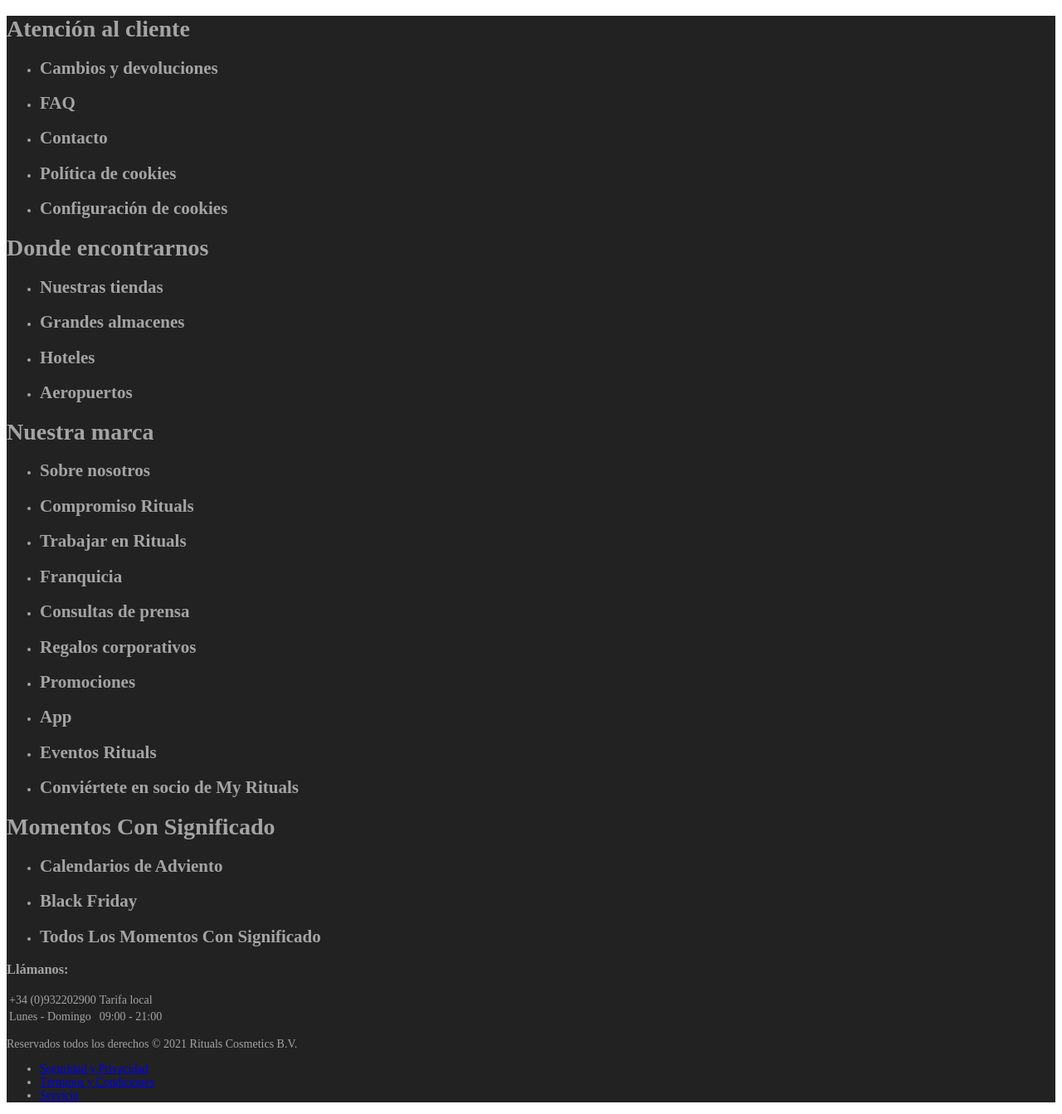
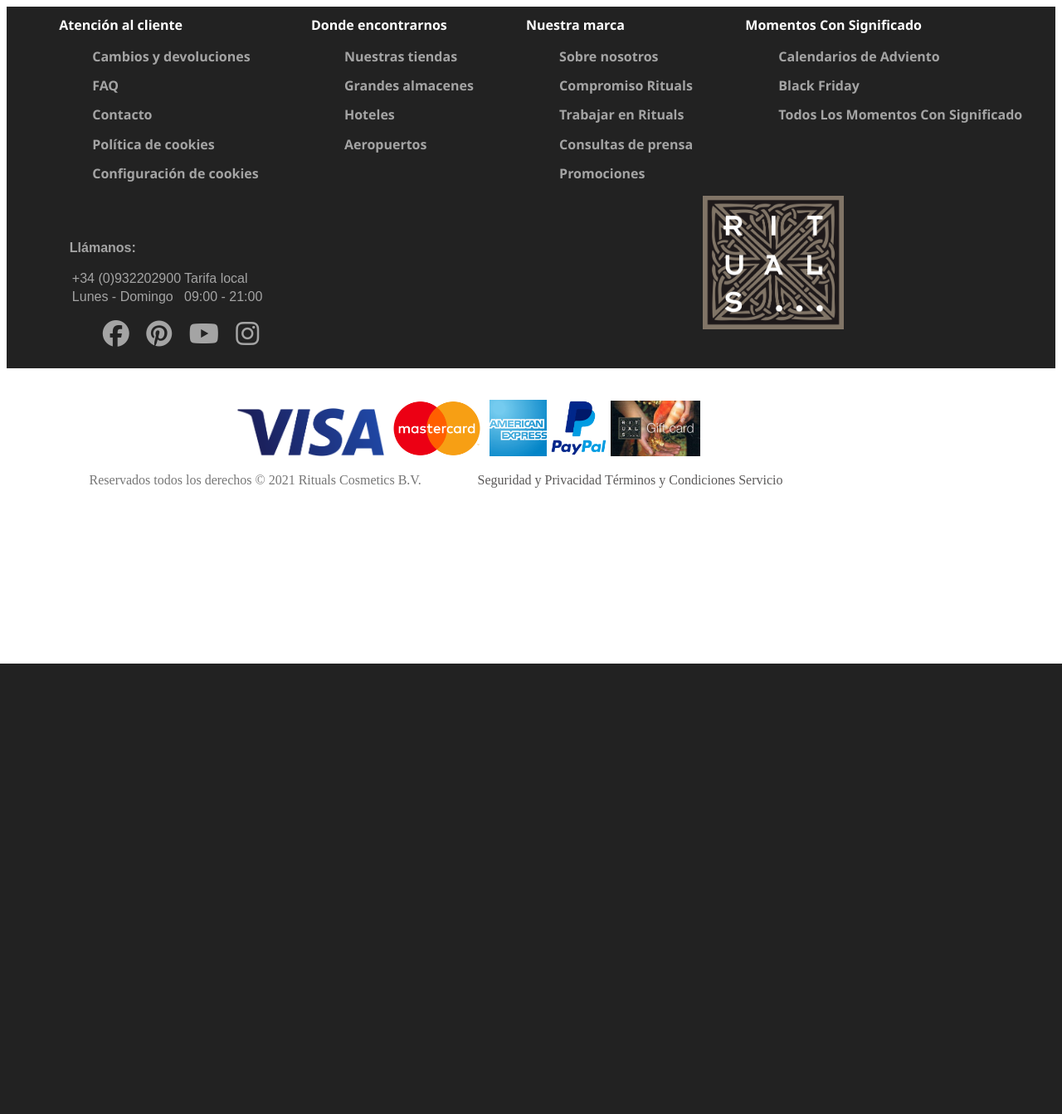
Before and after one commit to jsborbon/Rituals, a PHP site: page / in a window 1280 px wide. Shown: the whole page at 83% size. After the commit the page ends 800 px from the top, so only its background shows below. Run offline with PHP 8.4, Linux system fonts and the light colour scheme; some libraries are stand-ins or nearby versions.

Commit message:
Footer acabado sin links

```diff
--- a/Index.html
+++ /dev/null
@@ -1,144 +0,0 @@
-<!DOCTYPE html>
-<html lang="en">
-<head>
-    <meta charset="UTF-8">
-    <meta http-equiv="X-UA-Compatible" content="IE=edge">
-    <meta name="viewport" content="width=device-width, initial-scale=1.0">
-    <title>Rituals | Home</title>
-    <link href="https://www.rituals.com/on/demandware.static/Sites-IBE-Site/-/default/dw48c20db6/images/favicon.ico" rel="shortcut icon">
-    <meta name="description" content="Descubre Rituals. Cosmética Cuerpo y Hogar diseñados para ayudarte a relajarte en casa. ✓Tienda web oficial ✓Envíos gratis a partir de 30 € ✓Tu compra tiene regalo">
-    <link href="estilos.css" rel="stylesheet">
-</head>
-<body>
-        <footer>
-            <div class="columna">
-                <h1>Atención al cliente</h1>
-        <ul>
-        <li>
-        <h2>Cambios y devoluciones</h2>
-        </li>
-        <li>
-        <h2>FAQ</h2>
-        </li>
-        <li>
-        <h2>Contacto</h2>
-        </li>
-        <li>
-        <h2>Política de cookies</h2>
-        </li>
-        <li>
-        <h2>Configuración de cookies</h2>
-        </li>
-        </ul>
-        </div>
-        </div>
-        <div class="columna">
-            <h1>Donde encontrarnos</h1>
-        <ul>
-        <li>
-        <h2>Nuestras tiendas</h2>
-        </li>
-        <li>
-        <h2>Grandes almacenes</h2>
-        </li>
-        <li>
-        <h2>Hoteles</h2>
-        </li>
-        <li>
-        <h2>Aeropuertos</h2>
-        </li>
-        </ul>
-        </div>
-        </div>
-        <div class="columna">
-        <h1>Nuestra marca</h1>
-        <ul>
-        <li>
-        <h2>Sobre nosotros</h2>
-        </li>
-        <li>
-        <h2>Compromiso Rituals</h2>
-        </li>
-        <li>
-        <h2>Trabajar en Rituals</h2>
-        </li>
-        <li>
-        <h2>Franquicia</h2>
-        </li>
-        <li>
-        <h2>Consultas de prensa</h2>
-        </li>
-        <li>
-        <h2>Regalos corporativos</h2>
-        </li>
-        <li>
-        <h2>Promociones</h2>
-        </li>
-        <li>
-        <h2>App</h2>
-        </li>
-        <li>
-        <h2>Eventos Rituals</h2>
-        </li>
-        <li>
-        <h2>Conviértete en socio de My Rituals</h2>
-        </li>
-        </ul>
-        </div>
-        </div>
-        <div class="columna">
-        <h1>Momentos Con Significado</h1>
-        <ul>
-        <li>
-        <h2>Calendarios de Adviento</h2>
-        </li>
-        <li>
-        <h2>Black Friday</h2>
-        </li>
-        <li>
-        <h2>Todos Los Momentos Con Significado</h2>
-        </li>
-        </ul>
-        </div>
-        </div>
-        </div>
-        <div class="footer-column">
-        <div class="footer-contact">
-        <h3>Llámanos:</h3>
-        <table>
-        <tbody><tr>
-        <td>+34 (0)932202900</td>
-        <td class="secondary">Tarifa local</td>
-        </tr>
-        <tr>
-        <td>Lunes - Domingo</td>
-        <td class="secondary"> 09:00 - 21:00</td>
-        </tr>
-        </tbody></table>
-        </div>
-        </div>
-
-
-                    </div>
-                </div>
-
-
-            </div>
-        </div>
-
-            <div class="footer-bottom-elements">
-            <div class="inner-wrapper">
-                <p class="copyright">Reservados todos los derechos © 2021 Rituals Cosmetics B.V.</p>
-
-
-        <ul class="bottom-links">
-            <li><a href="https://www.rituals.com/es-es/privacy-policy.html">Seguridad y Privacidad</a></li>
-            <li><a href="https://www.rituals.com/es-es/terms-and-conditions.html">Términos y Condiciones</a></li>
-            <li><a href="https://www.rituals.com/es-es/faq-overview">Servicio</a></li>
-        </ul>
-            </div>
-        </div>
-
-    </footer>
-</body>
-</html>
--- /dev/null
+++ b/Index.php
@@ -0,0 +1,19 @@
+<!DOCTYPE html>
+<html lang="en">
+<head>
+    <meta charset="UTF-8">
+    <meta http-equiv="X-UA-Compatible" content="IE=edge">
+    <meta name="viewport" content="width=device-width, initial-scale=1.0">
+    <title>Rituals | Home</title>
+    <link href="https://www.rituals.com/on/demandware.static/Sites-IBE-Site/-/default/dw48c20db6/images/favicon.ico" rel="shortcut icon">
+    <meta name="description" content="Descubre Rituals. Cosmética Cuerpo y Hogar diseñados para ayudarte a relajarte en casa.">
+    <link href="estilos.css" rel="stylesheet">
+</head>
+<body>
+
+
+  <?php
+        include "footer.php";
+    ?>
+</body>
+</html>
--- a/estilos.css
+++ b/estilos.css
@@ -1,6 +1,96 @@
+*{
+    font-size: 1rem;
+}
+a{
+    text-decoration: none;
+    color: #5b5959;
+}
+a:hover{
+    text-decoration: underline;
+}
 
-footer{
+/*footer*/
+.footer-background{
     background:rgba(26,25,25,.96);
+}
+
+.footer1{
     color:#a4a4a4;
-    font-size: 14px;
+    overflow: hidden;
+    font-family: ScalaSansOT,"Segoe UI",Roboto,"Helvetica Neue",sans-serif;
 }
+.footer1 h1{
+    color: white;
+}
+.columna{
+    float: left;
+    margin: auto;
+    padding-left: 5%;
+}
+ul{
+    list-style: none;
+}
+.contactenos{
+    clear: both;
+    font-family: Arial;
+    padding-left: 6%;
+    padding-top: 3%;
+}
+.contactenos a{
+    color:#a4a4a4;
+}
+.iconos span{
+    font-size: 200%;
+}
+.iconos li{
+    display: inline-block;
+    padding-right: 1rem;
+    padding-bottom: 5%;
+}
+.footer2{
+    margin-top: 3%;
+    margin-left: 6%;
+    color: #767676;
+}
+.Pay_Methods{
+    padding-left: 15%;
+    clear: both;
+}
+.footer2 img{
+    display: inline-block;
+}
+.footer2 div{
+    margin-left: 2%;
+    display: inline-block;
+}
+.footer2 li{
+    display: inline-block;
+}
+.contactenos{
+    float: left;
+}
+.logoRituals{
+    float: right;
+}
+#LogoRituals {
+    width: 40%;
+}
+
+#LogoVisa {
+    width: 18%;
+}
+
+#LogoMastercard {
+    width: 12%;
+}
+
+#LogoAmerican {
+    width: 7%;
+}
+#LogoPayPal{
+    width: 7%;
+}
+
+#LogoGiftCard{
+    width: 11%;
+}
--- a/footer.php
+++ b/footer.php
@@ -0,0 +1,101 @@
+<head>
+    <script src="https://kit.fontawesome.com/51642f1d36.js" crossorigin="anonymous"></script>
+</head>
+
+<footer class="footer-background">
+    <div class="footer1">
+    <div class="columna">
+        <h1>Atención al cliente</h1>
+        <ul>
+            <li><h2>Cambios y devoluciones</h2></li>
+            <li><h2>FAQ</h2></li>
+            <li><h2>Contacto</h2></li>
+            <li><h2>Política de cookies</h2></li>
+            <li><h2>Configuración de cookies</h2></li>
+        </ul>
+    </div>
+    <div class="columna">
+        <h1>Donde encontrarnos</h1>
+        <ul>
+            <li><h2>Nuestras tiendas</h2></li>
+            <li><h2>Grandes almacenes</h2></li>
+            <li><h2>Hoteles</h2></li>
+            <li><h2>Aeropuertos</h2></li>
+        </ul>
+    </div>
+    <div class="columna">
+        <h1>Nuestra marca</h1>
+        <ul>
+            <li><h2>Sobre nosotros</h2></li>
+            <li><h2>Compromiso Rituals</h2></li>
+            <li><h2>Trabajar en Rituals</h2></li>
+            <li><h2>Consultas de prensa</h2></li>
+            <li><h2>Promociones</h2></li>
+        </ul>
+    </div>
+    <div class="columna">
+        <h1>Momentos Con Significado</h1>
+        <ul>
+            <li><h2>Calendarios de Adviento</h2></li>
+            <li><h2>Black Friday</h2></li>
+            <li><h2>Todos Los Momentos Con Significado</h2></li>
+        </ul>
+    </div>
+
+    <div class="contactenos">
+        <h3>Llámanos:</h3>
+        <table>
+            <tbody><tr>
+                <td><a href="tel:+340932202900">+34 (0)932202900</td>
+                <td>Tarifa local</td>
+            </tr>
+            <tr>
+                <td>Lunes - Domingo</td>
+                <td> 09:00 - 21:00</td>
+            </tr>
+            </tbody>
+        </table>
+
+        <ul class="iconos">
+            <li>
+                <a href="https://www.facebook.com/ritualscosmetics" target="_blank" alt="logo Facebook"><span class="fab fa-facebook"></span></a>
+            </li>
+            <li>
+                <a href="https://pinterest.com/ritualsofficial/" target="_blank" alt="Logo Pinterest"><span class="fab fa-pinterest"></span></a>
+            </li>
+            <li>
+                <a href="https://www.youtube.com/user/ritualscosmetics" target="_blank" alt="logo Youtube"><span class="fab fa-youtube"></span></a>
+            </li>
+            <li>
+                <a href="https://www.instagram.com/ritualscosmeticsspain/" target="_blank" alt="logo Instagram"><span class="fab fa-instagram"></span></a>
+            </li>
+        </ul>
+    </div>
+    <div class="logoRituals">
+        <img id="LogoRituals" src="./imgs/rituals-logo.png" alt="Logo Rituals" title="Logo Rituals" width="18%">
+    </div>
+    </div>
+</footer>
+
+<footer class="footer2">
+    <div class="Pay_Methods">
+        <img id="LogoVisa" src="./imgs/visa-logo.png" alt="Logo Visa" title="Logo Visa" width="18%">
+        <img id="LogoMastercard" src="./imgs/mastercard-logo.png" alt="Logo MasterCard" title="Logo MasterCard" width="12%">
+        <img id="LogoAmerican" src="./imgs/americanExpress-logo.png" alt="Logo AmericanExpress" title="Logo AmericanExpress" width="7%">
+        <img id="LogoPayPal" src="./imgs/paypal-logo.png" alt="Logo Paypal" title="Logo Paypal" width="7%">
+        <img id="LogoGiftCard" src="./imgs/giftcard-logo.png" alt="Logo GiftCard" title="Logo GiftCard" width="11%">
+    </div>
+    <br>
+    <div class="copyright">
+        <p>Reservados todos los derechos © 2021 Rituals Cosmetics B.V.</p>
+    </div>
+    <div>
+        <ul>
+            <li><a href="https://www.rituals.com/es-es/privacy-policy.html">Seguridad y Privacidad</a></li>
+            <li><a href="https://www.rituals.com/es-es/terms-and-conditions.html">Términos y Condiciones</a></li>
+            <li><a href="https://www.rituals.com/es-es/faq-overview">Servicio</a></li>
+        </ul>
+
+    </div>
+
+</footer>
```
Also changed, not shown: imgs/americanExpress-logo.png (added), imgs/giftcard-logo.png (added), imgs/mastercard-logo.png (added), imgs/paypal-logo.png (added), imgs/rituals-logo.png (added), imgs/visa-logo.png (added).
